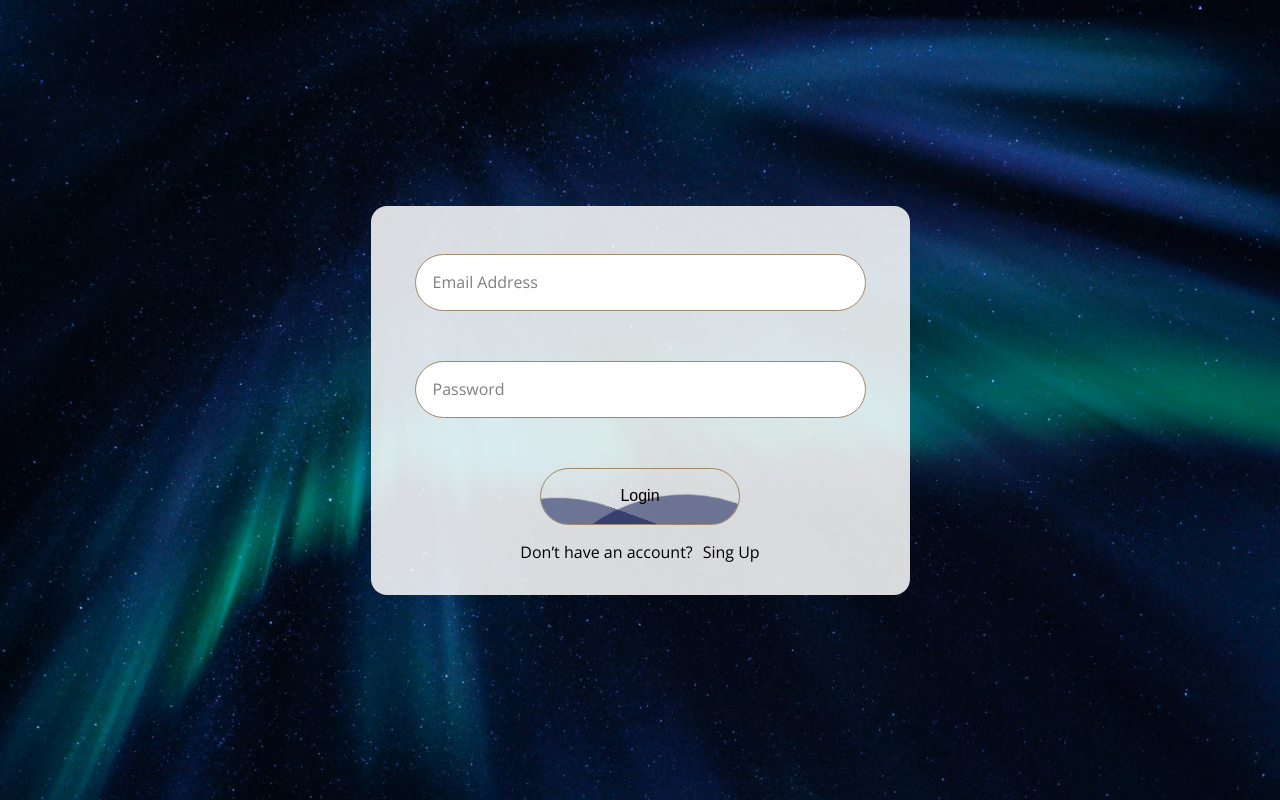
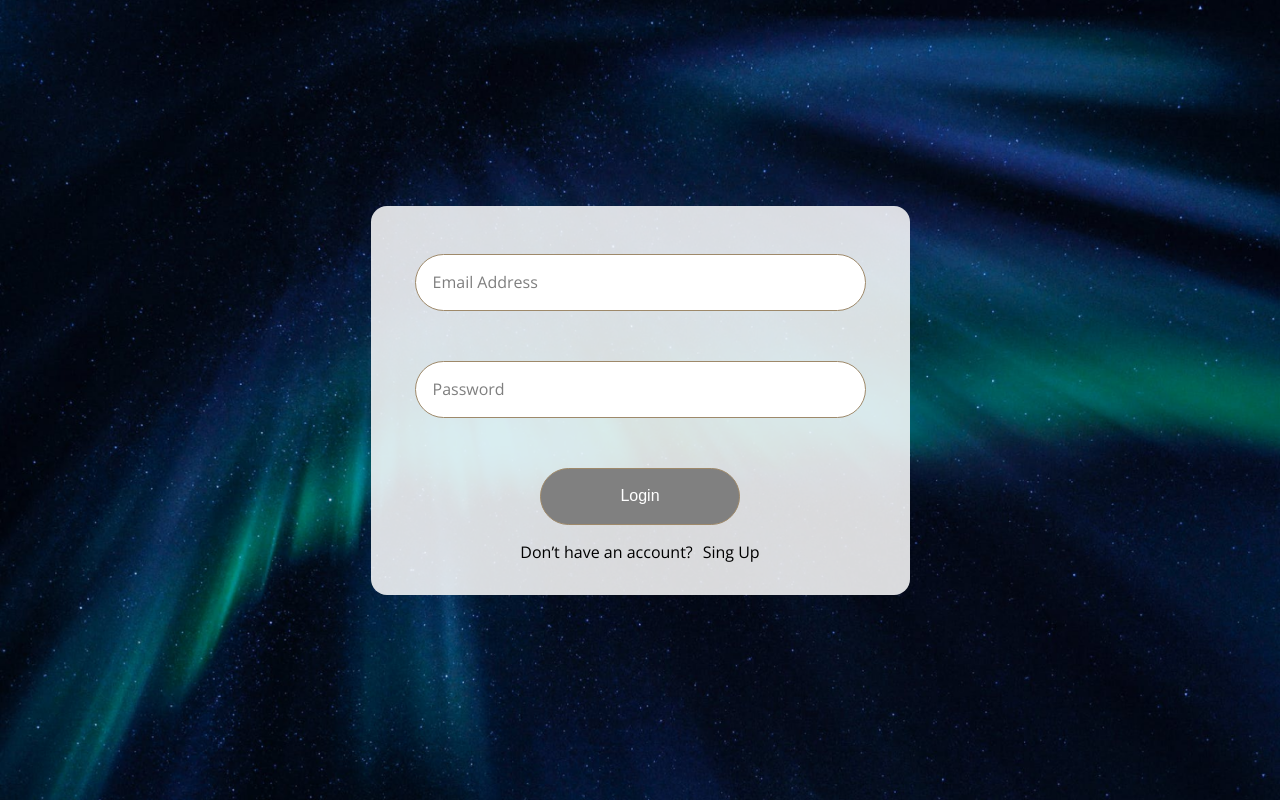
Before and after one commit to drjbrn/auth-page-demo, a React (Create React App) app in the folder authorization-app/: page /login in a window 1280 px wide. Built offline with nearby package versions, Linux system fonts and the light colour scheme; the HTML template or start-up script is replaced by a standard one.

Commit message:
feat: add custom hook

```diff
--- a/authorization-app/src/pages/Login/Login.jsx
+++ b/authorization-app/src/pages/Login/Login.jsx
@@ -1,7 +1,11 @@
+// import { useState } from 'react';
 import { Link } from 'react-router-dom';
+import useEmailAndPasswordValidation from '../../hooks/useEmailAndPasswordValidation';
 import './Login.scss'
 
 function Login() {
+  const { email, password, isFormValid, handleChangeEmail, handleChangePassword } = useEmailAndPasswordValidation();
+
   return (
     <div className="login">
       <form action="" className="login__form form">
@@ -12,6 +16,8 @@ function Login() {
             type="text"
             className="login__input form__input"
             required
+            onChange={handleChangeEmail}
+            value={email}
           />
           <span className="login__span form__span">
             Email Address
@@ -21,15 +27,19 @@ function Login() {
           <input
             id="password"
             name="password"
-            type="text"
+            type="password"
             className="login__input form__input"
             required
+            onChange={handleChangePassword}
+            value={password}
           />
           <span className="login__span form__span">
             Password
           </span>
         </label>
-        <button className="login__btn btn">
+        <button
+          disabled={isFormValid}
+          className="login__btn btn">
           Login
         </button>
       </form>
@@ -37,7 +47,9 @@ function Login() {
         <p>
           Don’t have an account?
         </p>
-        <Link to="../registration">Sing Up</Link>
+        <Link to="../registration">
+          Sing Up
+        </Link>
       </div>
     </div>
   );
--- a/authorization-app/src/pages/Registration/FirstStepOfRegistration/FirstStepOfRegistration.jsx
+++ b/authorization-app/src/pages/Registration/FirstStepOfRegistration/FirstStepOfRegistration.jsx
@@ -1,24 +1,10 @@
-import { useState } from 'react';
 import { Link } from 'react-router-dom';
+import useEmailAndPasswordValidation from '../../../hooks/useEmailAndPasswordValidation';
 import PasswordAtRegistration from './Passwords';
 import EmailAtRegistration from './Email';
 
 function FirstStepOfRegistration({ handleSubmit }) {
-  const [email, setEmail] = useState('');
-  const [password, setPassword] = useState('');
-
-  const regexEmail = /^[A-Z0-9._%+-]+@[A-Z0-9.-]+\.[A-Z]{2,4}$/i;
-  const regexPassword = /^(?=.*[a-z])(?=.*[A-Z])(?=.*\d)[a-zA-Z\d]{8,}$/g;
-
-  let disabled = (regexEmail.test(email) && regexPassword.test(password)) ? false : true;
-
-  const handleChangeEmail = (event) => {
-    setEmail(event.target.value);
-  };
-
-  const handleChangePassword = (event) => {
-    setPassword(event.target.value);
-  };
+  const { email, password, isFormValid, handleChangeEmail, handleChangePassword } = useEmailAndPasswordValidation();
 
   return (
     <>
@@ -36,7 +22,7 @@ function FirstStepOfRegistration({ handleSubmit }) {
           password={password}
         />
         <button
-          disabled={disabled}
+          disabled={isFormValid}
           type='submit'
           className='registration__btn btn'>
           Continue
```
